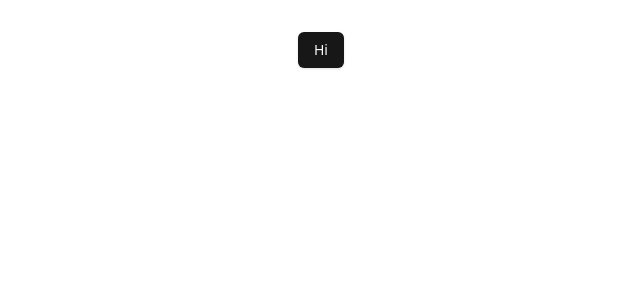
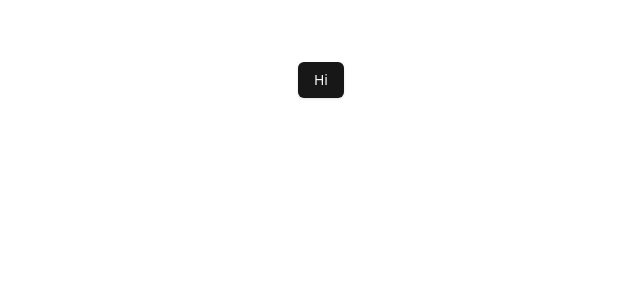
Before and after one commit to malek-shehadeh/Digitinary-onboarding, a React (Vite) app: page / in a window 1280 px wide. Shown: the top 300 px of the page, without its empty margins (319-959 px from the left). Built offline with nearby package versions, Linux system fonts and the light colour scheme.

Commit message:
Shadcn all initialize , tested , and implemented

```diff
--- a/src/App.tsx
+++ b/src/App.tsx
@@ -3,7 +3,10 @@ import './App.css'
 
 function App() {
   return(
-    <Button>Hi</Button>
+    <div className='text-6xl '>
+
+      <Button>Hi</Button>
+    </div>
   )
 }
 
```
